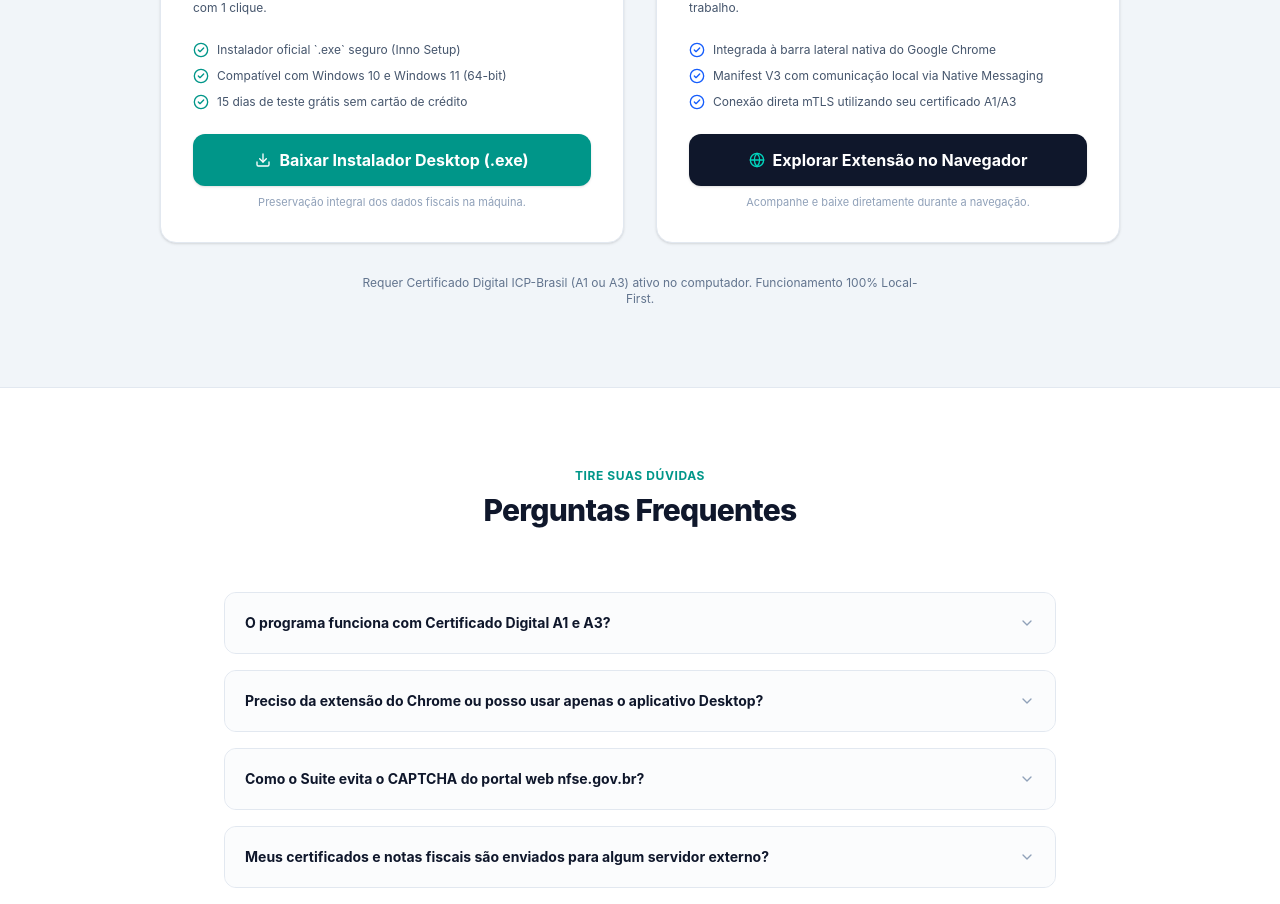
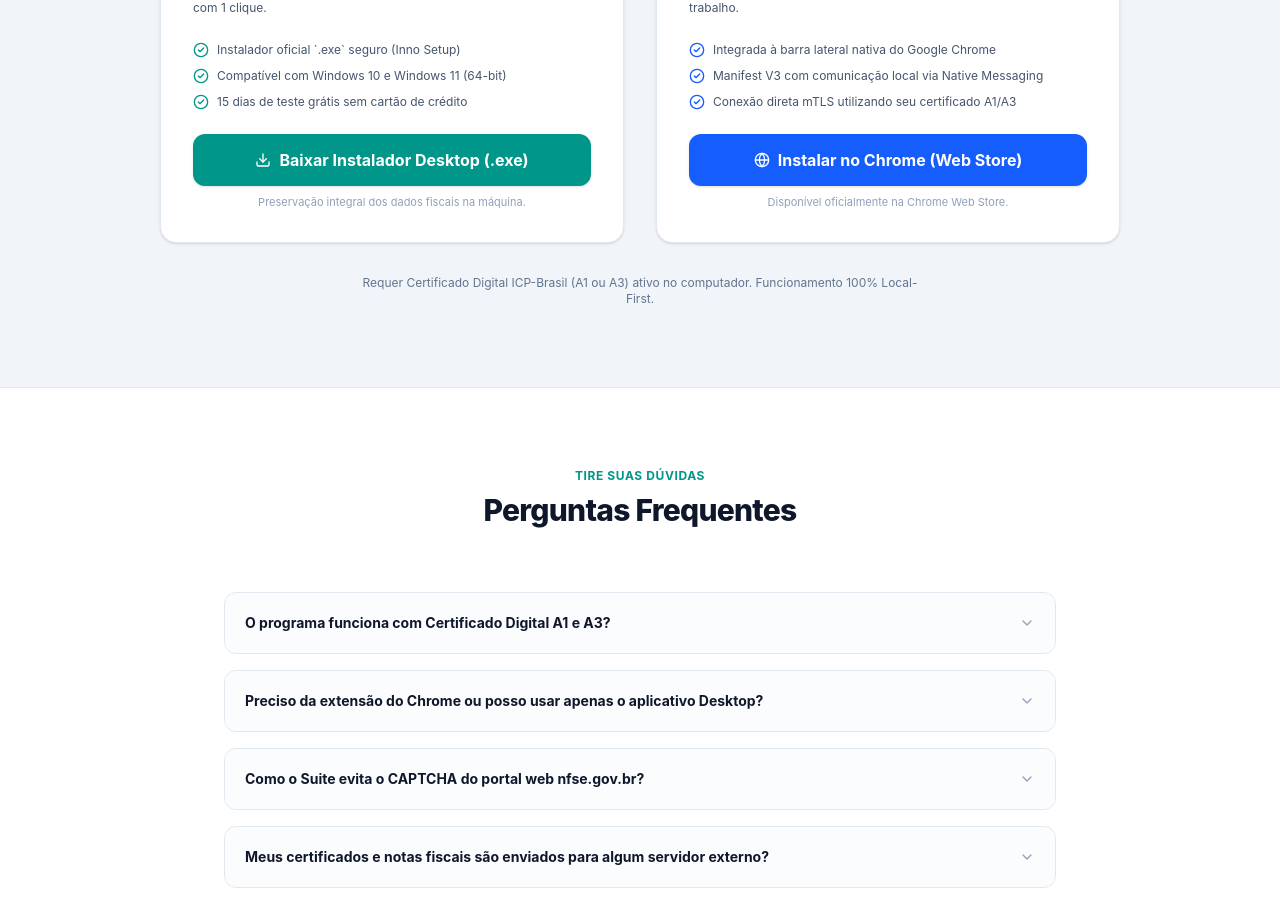
Before and after one commit to gabriellsdev/Nfse-suite-landing, a React (Vite) app: page / in a window 1280 px wide. Shown: the part 5700-6604 px from the top of the page. Built offline with nearby package versions, Linux system fonts and the light colour scheme.

Commit message:
feat: link official Chrome Web Store extension URL

```diff
--- a/src/App.tsx
+++ b/src/App.tsx
@@ -774,13 +774,22 @@ export default function App() {
                 </div>
               </div>
 
-              {/* Floating Pill Callouts */}
-              <div className="hidden lg:flex items-center justify-center gap-4 mt-6">
-                <div className="bg-white border border-slate-200 shadow-md px-4 py-2 rounded-xl text-xs flex items-center gap-2">
+              {/* Floating Pill Callouts + Botão Direto para Web Store */}
+              <div className="flex flex-wrap items-center justify-center gap-3 sm:gap-4 mt-6">
+                <a
+                  href="https://chromewebstore.google.com/detail/oandcgniinidpminhdalfijhhfpbbonf"
+                  target="_blank"
+                  rel="noreferrer"
+                  className="bg-blue-600 hover:bg-blue-700 text-white font-bold px-4 py-2 rounded-xl text-xs flex items-center gap-2 shadow-sm transition-all hover:shadow"
+                >
+                  <Globe className="w-4 h-4 text-white shrink-0" />
+                  <span>Instalar Extensão no Chrome</span>
+                </a>
+                <div className="bg-white border border-slate-200 shadow-sm px-4 py-2 rounded-xl text-xs flex items-center gap-2">
                   <CheckCircle2 className="w-4 h-4 text-teal-600 shrink-0" />
                   <span className="text-slate-700 font-medium">Abre na barra lateral sem fechar a página de trabalho</span>
                 </div>
-                <div className="bg-white border border-slate-200 shadow-md px-4 py-2 rounded-xl text-xs flex items-center gap-2">
+                <div className="bg-white border border-slate-200 shadow-sm px-4 py-2 rounded-xl text-xs flex items-center gap-2">
                   <Lock className="w-4 h-4 text-teal-600 shrink-0" />
                   <span className="text-slate-700 font-medium">Comunicação local nativa por stdio seguro</span>
                 </div>
@@ -972,18 +981,16 @@ export default function App() {
 
               <div>
                 <a
-                  href="#demonstracao"
-                  onClick={() => {
-                    setMockupTab('extension');
-                    handleNavClick('demonstracao');
-                  }}
-                  className="w-full inline-flex items-center justify-center gap-2 bg-slate-900 hover:bg-slate-800 text-white font-bold py-3.5 px-6 rounded-xl transition-all shadow-sm hover:shadow"
+                  href="https://chromewebstore.google.com/detail/oandcgniinidpminhdalfijhhfpbbonf"
+                  target="_blank"
+                  rel="noreferrer"
+                  className="w-full inline-flex items-center justify-center gap-2 bg-blue-600 hover:bg-blue-700 text-white font-bold py-3.5 px-6 rounded-xl transition-all shadow-sm hover:shadow"
                 >
-                  <Globe className="w-4 h-4 text-teal-400" />
-                  <span>Explorar Extensão no Navegador</span>
+                  <Globe className="w-4 h-4 text-white" />
+                  <span>Instalar no Chrome (Web Store)</span>
                 </a>
                 <p className="text-[11px] text-slate-400 text-center mt-2">
-                  Acompanhe e baixe diretamente durante a navegação.
+                  Disponível oficialmente na Chrome Web Store.
                 </p>
               </div>
             </div>
```
